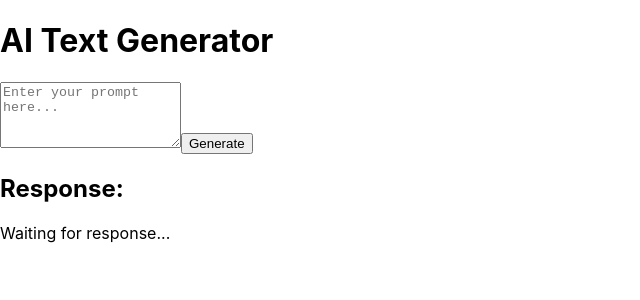
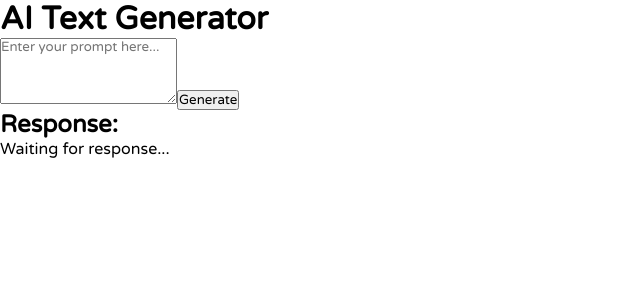
Before and after one commit to Daneil7353/chat_ia, a React (Create React App) app in the folder frontend/: page / in a window 1280 px wide. Shown: the top 300 px of the page, without its empty margins (0-640 px from the left). Built offline with nearby package versions, Linux system fonts and the light colour scheme.

Commit message:
tenth commit, Modification in frontend

```diff
--- a/frontend/src/App.js
+++ b/frontend/src/App.js
@@ -5,6 +5,7 @@ import { reportWebVitals } from 'web-vitals';
 
 export default function App() {
   const [prompt, setPrompt] = useState("");
+  const [question, setQuestion] = useState("");
   const [response, setResponse] = useState("");
   const [loading, setLoading] = useState(false);
 
@@ -12,15 +13,34 @@ export default function App() {
     if (!prompt.trim()) return;
     setLoading(true);
     setResponse("");
+    setQuestion("");
 
     try {
       const res = await fetch("http://localhost:5000/generate/?prompt=" + encodeURIComponent(prompt));
+
+      // Verifica si la respuesta es exitosa
+      if (!res.ok) {
+          throw new Error(`HTTP error! Status: ${res.status}`);
+      }
+
       const data = await res.json();
-      setResponse(data.generated_text);
-    } catch (error) {
-      setResponse("Error fetching response");
-    }
-    setLoading(false);
+
+      // Verifica si la API devuelve la estructura esperada
+      if (!data.generated_text) {
+          throw new Error("Invalid response structure: " + JSON.stringify(data));
+      }
+      let text = data.generated_text;
+      const parts = text.split("<|assistant|>");
+      const aiResponse = parts.length > 1 ? parts[1].trim() : text;
+      const cleanPrompt = prompt?.replace("<|user|>", "").trim() || "";
+      setQuestion(cleanPrompt);
+      setResponse(aiResponse);
+  } catch (error) {
+      console.error("Error al obtener respuesta:", error);
+      setResponse("Error fetching response: " + error.message);
+  } finally {
+      setLoading(false);
+  }
   };
 
   return (
@@ -42,7 +62,8 @@ export default function App() {
       </button>
       <div className="mt-4 w-full max-w-xl p-2 bg-gray-800 rounded-lg">
         <h2 className="text-lg font-semibold">Response:</h2>
-        <p className="mt-2 whitespace-pre-line">{response || "Waiting for response..."}</p>
+        <p className="mt-2 whitespace-pre-line">{question || "Waiting for response..."}</p>
+        <p className="mt-2 whitespace-pre-line">{response || ""}</p>
       </div>
     </div>
   );
--- a/frontend/src/index.css
+++ b/frontend/src/index.css
@@ -1,3 +1,12 @@
+@import url("https://fonts.googleapis.com/css2?family=Varela+Round&display=swap");
+
+* {
+  margin: 0;
+  padding: 0;
+  box-sizing: border-box;
+  font-family: "Varela Round", sans-serif;
+}
+
 body {
   margin: 0;
   font-family: -apple-system, BlinkMacSystemFont, 'Segoe UI', 'Roboto', 'Oxygen',
@@ -5,6 +14,7 @@ body {
     sans-serif;
   -webkit-font-smoothing: antialiased;
   -moz-osx-font-smoothing: grayscale;
+  background-color: #ffffff;
 }
 
 code {
```
Also changed, not shown: 1 other file (tests, documents, lock files or other folders).
